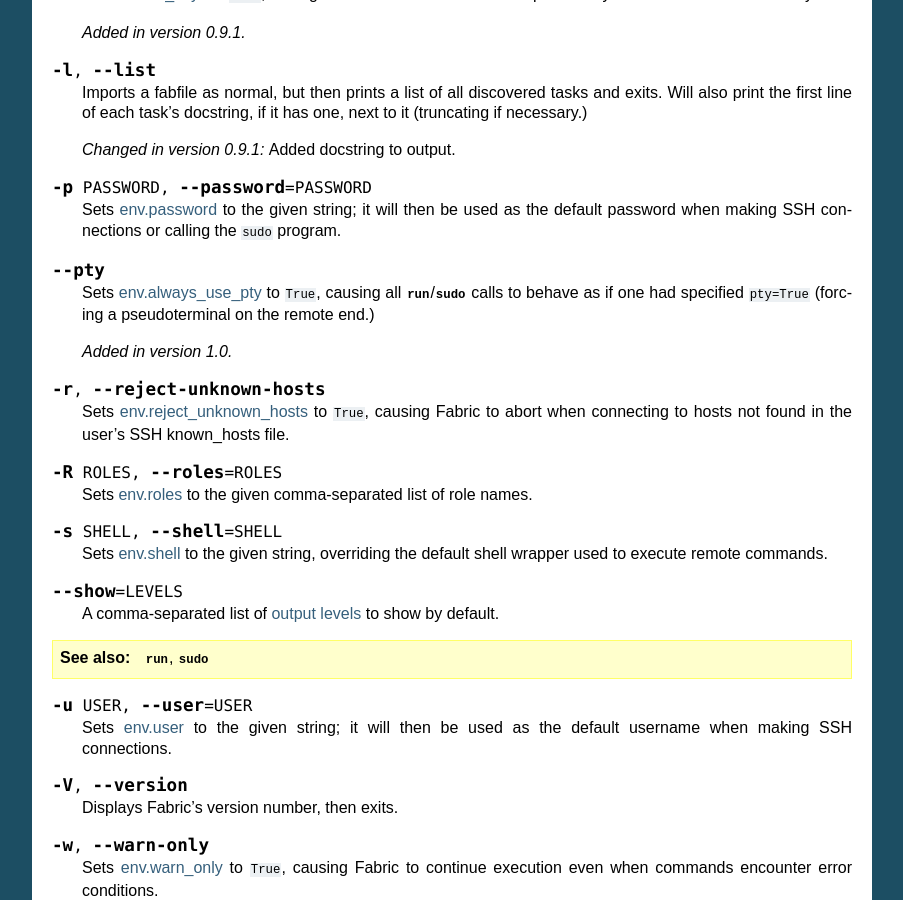
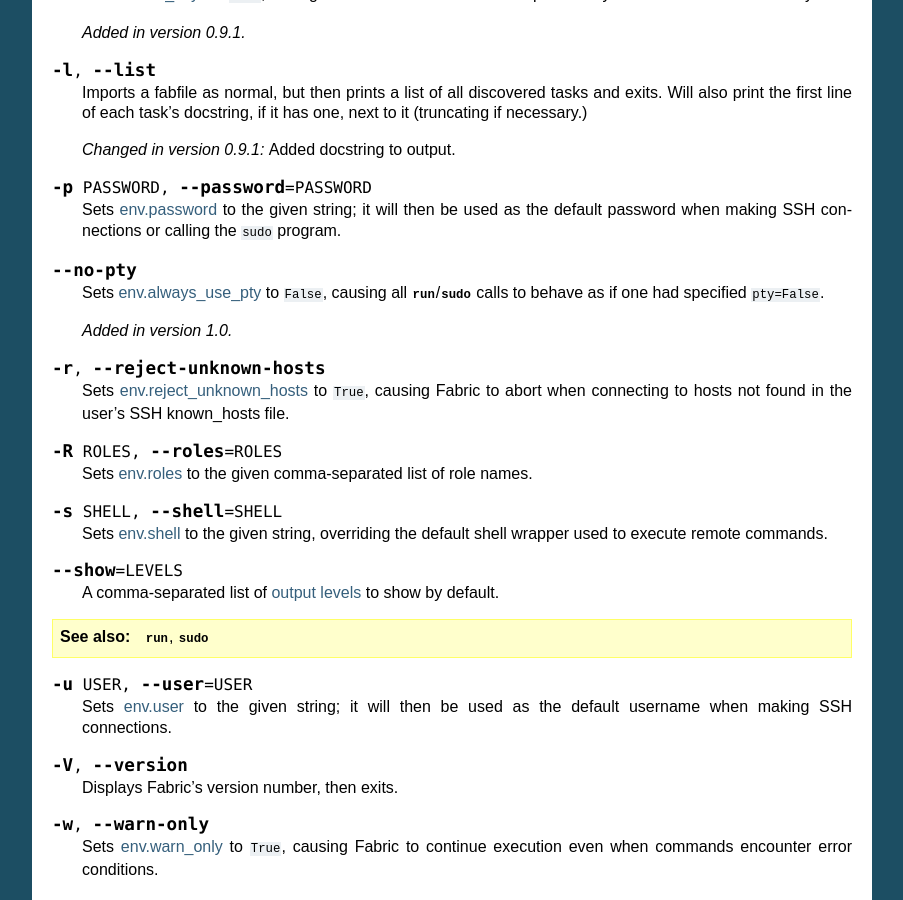
Before and after one commit to fabric/fabric, a Sphinx documentation site: the page built from docs/usage/fab.rst, in a window 1280 px wide and 900 px high, scrolled down 2147 px. Shown: the whole window, without its empty margins (198-1101 px from the left). Built offline with Sphinx 7.4.7, drawn with Linux system fonts in a browser that asks for light colours.

Commit message:
Change --pty to be --no-pty re #7

```diff
--- a/docs/changes/1.0.rst
+++ b/docs/changes/1.0.rst
@@ -75,7 +75,7 @@
 * :issue:`23`: Added `~fabric.context_managers.prefix` context manager for
   easier management of persistent state across commands.
 * :issue:`27`: Added environment variable (:ref:`always-use-pty`) and
-  command-line flag (:option:`--pty`) for global control over the
+  command-line flag (:option:`--no-pty`) for global control over the
   `~fabric.operations.run`/`~fabric.operations.sudo` ``pty`` argument.
 * :issue:`29`: Added support for arbitrary command-line-driven anonymous tasks
   via ``fab [options] -- [shell command]``. See :ref:`arbitrary-commands`.
--- a/docs/usage/fab.rst
+++ b/docs/usage/fab.rst
@@ -159,12 +159,11 @@
     used as the default password when making SSH connections or calling the
     ``sudo`` program.
 
-.. cmdoption:: --pty
+.. cmdoption:: --no-pty
 
-    Sets :ref:`env.always_use_pty <always-use-pty>` to ``True``, causing all
+    Sets :ref:`env.always_use_pty <always-use-pty>` to ``False``, causing all
     `~fabric.operations.run`/`~fabric.operations.sudo` calls to behave as if
-    one had specified ``pty=True`` (forcing a pseudoterminal on the remote
-    end.)
+    one had specified ``pty=False``.
 
     .. versionadded:: 1.0
 
```
Also changed, not shown: 1 other file.
